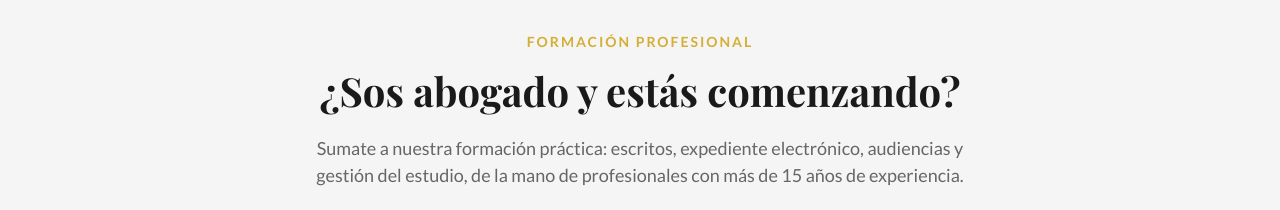
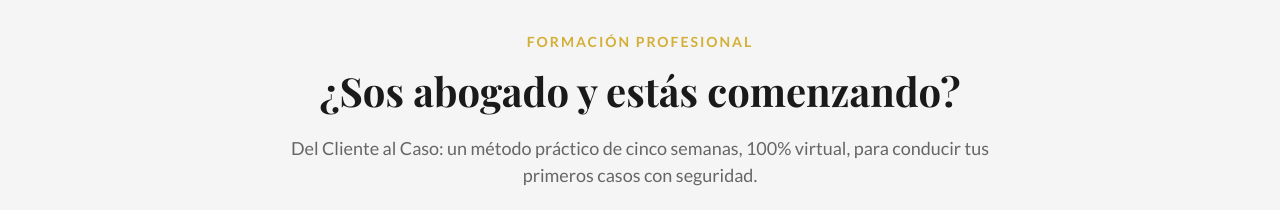
Before and after one commit to DelkoGit10/sandezasociados, a plain HTML site: page index.html in a window 1280 px wide. Shown: the part 4660-4870 px from the top of the page. Drawn offline with nearby package versions, Linux system fonts and the light colour scheme.

Commit message:
Home: texto del bloque de formación

```diff
--- a/index.html
+++ b/index.html
@@ -346,8 +346,7 @@
             <div class="section-header">
                 <span class="section-label">Formación Profesional</span>
                 <h2 class="section-title">¿Sos abogado y estás comenzando?</h2>
-                <p class="section-description">Sumate a nuestra formación práctica: escritos, expediente electrónico,
-                    audiencias y gestión del estudio, de la mano de profesionales con más de 15 años de experiencia.</p>
+                <p class="section-description">Del Cliente al Caso: un método práctico de cinco semanas, 100% virtual, para conducir tus primeros casos con seguridad.</p>
                 <div class="hero-buttons" style="justify-content:center;margin-top:1.5rem">
                     <a href="formacion.html" class="btn btn-primary">Conocé el programa</a>
                 </div>
```
